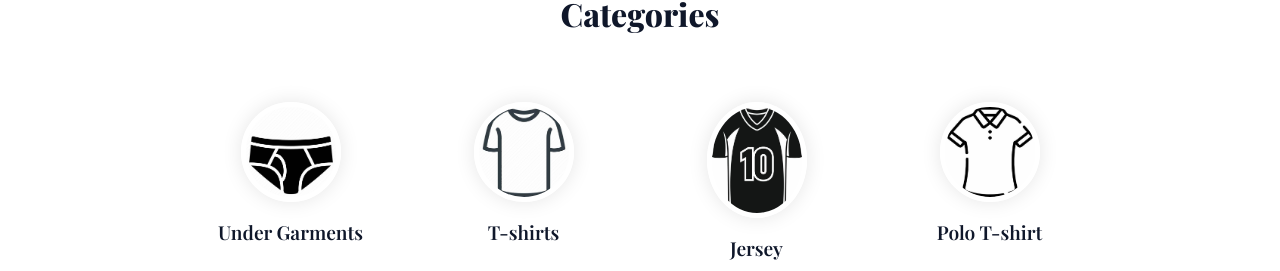
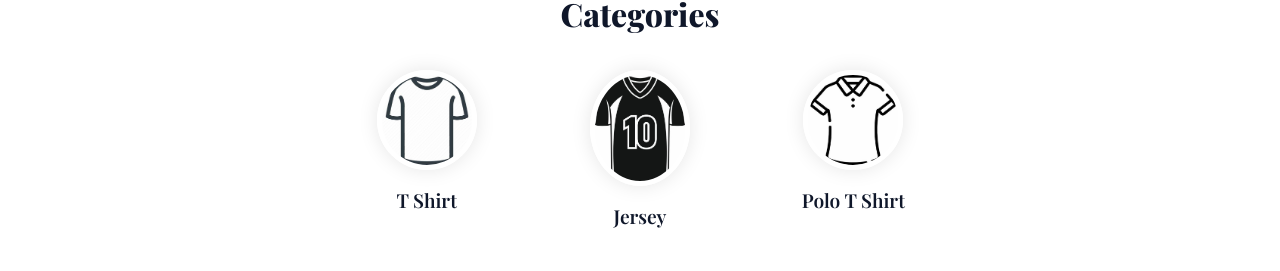
Before and after one commit to fahmidurshanto/wear-aura-ecommerce, a React (Vite) app in the folder frontend/: page / in a window 1280 px wide. Shown: the part 529-800 px from the top of the page. Built offline with nearby package versions, Linux system fonts and the light colour scheme.

Commit message:
Added Single category page with product cards

```diff
--- a/frontend/src/data/products.json
+++ b/frontend/src/data/products.json
@@ -56,7 +56,7 @@
     {
       "id": 6,
       "name": "Cocktail Dress",
-      "category": "dress",
+      "category": "Dress",
       "description": "Chic cocktail dress for parties and events.",
       "price": 89.99,
       "image": "https://images.unsplash.com/photo-1496747611176-843222e1e57c?q=80&w=2073&auto=format&fit=crop&ixlib=rb-4.0.3&ixid=M3wxMjA3fDB8MHxwaG90by1wYWdlfHx8fGVufDB8fHx8fA%3D%3D",
@@ -104,5 +104,113 @@
       "image": "https://plus.unsplash.com/premium_photo-1664298355914-bc65d2c9af64?q=80&w=2070&auto=format&fit=crop&ixlib=rb-4.0.3&ixid=M3wxMjA3fDB8MHxwaG90by1wYWdlfHx8fGVufDB8fHx8fA%3D%3D",
       "color": "green",
       "rating": 3
+    },
+    {
+      "id": 11,
+      "name": "Home Jersey",
+      "category": "jersey",
+      "description": "Official home jersey with comfortable fit and moisture-wicking fabric.",
+      "price": 45.99,
+      "oldPrice": 55.99,
+      "image": "https://images.unsplash.com/photo-1569124589358-40ba0e1c1f4d?q=80&w=2073&auto=format&fit=crop",
+      "color": "red",
+      "rating": 4.5,
+      "author": "admin"
+    },
+    {
+      "id": 12,
+      "name": "Away Jersey",
+      "category": "jersey",
+      "description": "Breathable away jersey designed for peak performance.",
+      "price": 49.99,
+      "oldPrice": 59.99,
+      "image": "https://images.unsplash.com/photo-1574333751168-0e03a0d2087c?q=80&w=2070&auto=format&fit=crop",
+      "color": "blue",
+      "rating": 4.7,
+      "author": "admin"
+    },
+    {
+      "id": 13,
+      "name": "Classic T-Shirt",
+      "category": "tshirt",
+      "description": "Soft cotton t-shirt with a classic fit for daily wear.",
+      "price": 19.99,
+      "oldPrice": 24.99,
+      "image": "https://images.unsplash.com/photo-1560807707-8cc77767d783?q=80&w=2070&auto=format&fit=crop",
+      "color": "white",
+      "rating": 4.3,
+      "author": "admin"
+    },
+    {
+      "id": 14,
+      "name": "Graphic T-Shirt",
+      "category": "tshirt",
+      "description": "Stylish graphic tee with high-quality print, perfect for casual outings.",
+      "price": 22.99,
+      "oldPrice": 29.99,
+      "image": "https://images.unsplash.com/photo-1532170139276-a1464d9b9115?q=80&w=2070&auto=format&fit=crop",
+      "color": "black",
+      "rating": 4.0,
+      "author": "user123"
+    },
+    {
+      "id": 15,
+      "name": "polo_t_shirt",
+      "category": "polo",
+      "description": "Moisture-wicking polo shirt designed for active use.",
+      "price": 29.99,
+      "oldPrice": 34.99,
+      "image": "https://images.unsplash.com/photo-1522199563093-ccc3c6eaf6a2?q=80&w=2070&auto=format&fit=crop",
+      "color": "green",
+      "rating": 4.6,
+      "author": "admin"
+    },
+    {
+      "id": 16,
+      "name": "Casual Polo",
+      "category": "polo",
+      "description": "Classic polo with a soft fabric, perfect for both work and leisure.",
+      "price": 27.99,
+      "oldPrice": 32.99,
+      "image": "https://images.unsplash.com/photo-1523260986285-c891106db362?q=80&w=2070&auto=format&fit=crop",
+      "color": "navy blue",
+      "rating": 4.2,
+      "author": "user456"
+    },
+    {
+      "id": 17,
+      "name": "Retro Jersey",
+      "category": "jersey",
+      "description": "Throwback jersey with vintage design elements.",
+      "price": 59.99,
+      "oldPrice": 69.99,
+      "image": "https://images.unsplash.com/photo-1583007472519-60f3458b3479?q=80&w=2070&auto=format&fit=crop",
+      "color": "yellow",
+      "rating": 4.8,
+      "author": "admin"
+    },
+    {
+      "id": 18,
+      "name": "Oversized T-Shirt",
+      "category": "tshirt",
+      "description": "Comfortable oversized t-shirt with minimalist design.",
+      "price": 24.99,
+      "oldPrice": 29.99,
+      "image": "https://images.unsplash.com/photo-1581299895774-4c0848bda8a6?q=80&w=2070&auto=format&fit=crop",
+      "color": "gray",
+      "rating": 4.4,
+      "author": "user789"
+    },
+    {
+      "id": 19,
+      "name": "Performance Polo",
+      "category": "polo",
+      "description": "Lightweight performance polo, ideal for both sports and casual wear.",
+      "price": 32.99,
+      "oldPrice": 37.99,
+      "image": "https://images.unsplash.com/photo-1597601910461-cb64d593baf4?q=80&w=2070&auto=format&fit=crop",
+      "color": "black",
+      "rating": 4.5,
+      "author": "admin"
     }
   ]
--- /dev/null
+++ b/frontend/src/pages/Category/CategoryPage.jsx
@@ -0,0 +1,34 @@
+import { useEffect, useState } from "react";
+import { useParams } from "react-router-dom";
+import products from "../../data/products.json"
+import ProductCards from "../Shop/ProductCards";
+
+const CategoryPage = () => {
+    const {categoryName} = useParams();
+    console.log(useParams())
+    const [filteredProduct, setFilteredProduct] = useState([]);
+    useEffect(() =>{
+        const filtered = products.filter((product) => product.category === categoryName.toLowerCase());
+        console.log(filtered)
+
+        setFilteredProduct(filtered)
+    }, [categoryName]);
+
+    useEffect(() =>{
+        window.scrollTo(0,0)
+    })
+    return (
+        <>
+            <section className="section__container bg-primary-light">
+                <h2 className="section__header capitalize">{categoryName}</h2>
+                <p className="section__subheader">Browse a diverse range of categories, from chic dresses to versatile accessories. Elevate your style today!</p>
+            </section>
+
+            <div className="section__container">
+                <ProductCards products={filteredProduct}></ProductCards>
+            </div>
+        </>
+    );
+};
+
+export default CategoryPage;
--- a/frontend/src/pages/Home/Categories.jsx
+++ b/frontend/src/pages/Home/Categories.jsx
@@ -1,6 +1,5 @@
 import React from 'react';
-import category1 from "../../assets/undergarment.jpeg";
-import category2 from "../../assets/t-shirt.jpeg";
+import category2 from "../../assets/t-shirt.jpeg"
 import category3 from "../../assets/jersey.jpg";
 import category4 from "../../assets/polo-tshirt.jpeg";
 import { Link } from 'react-router-dom';
@@ -8,17 +7,16 @@ import { Link } from 'react-router-dom';
 const Categories = () => {
 
     const categories = [
-        {name: "Under Garments", path: "under_garments", image: category1},
-        {name: "T-shirts", path: "t_shirt", image: category2},
+        {name: "T Shirt", path: "tshirt", image: category2},
         {name: "Jersey", path: "jersey", image: category3},
-        {name: "Polo T-shirt", path: "polo_t_shirt", image: category4},
+        {name: "Polo T Shirt", path: "polo", image: category4},
     ]
 
     return (
         <div>
 
         // <h2 className="section__header">Categories</h2>
-        <div className='product__grid'>
+        <div className='grid grid-cols-2 md:grid-cols-3 gap-8 md:gap-0 mt-8 w-[50%] mx-auto'>
             {
                 categories.map((category) =>(
                     <Link key={category.name} to={`/categories/${category.path}`} className="categories__card">
--- a/frontend/src/pages/Home/Home.jsx
+++ b/frontend/src/pages/Home/Home.jsx
@@ -1,9 +1,9 @@
-
 import Blogs from "../Blogs/Blogs";
 import TrendingProducts from "../Shop/TrendingProducts";
 import Categories from "./Categories";
 import DealsSection from "./DealsSection";
 import HeroSection from "./HeroSection";
+import NoDealsAvailable from "./NoDealsAvailable";
 import PromoBanner from "./PromoBanner";
 import Fade from "./Slider";
 
@@ -14,7 +14,10 @@ const Home = () => {
       <Categories></Categories>
       <HeroSection></HeroSection>
       <TrendingProducts></TrendingProducts>
+      <div className="container mx-auto">
     <DealsSection></DealsSection>
+    <NoDealsAvailable></NoDealsAvailable>
+      </div>
       <PromoBanner></PromoBanner>
       <Blogs></Blogs>
     </>
--- /dev/null
+++ b/frontend/src/pages/Home/NoDealsAvailable.jsx
@@ -0,0 +1,12 @@
+import React from 'react';
+
+const NoDealsAvailable = () => {
+  return (
+    <div className="flex flex-col items-center justify-center h-full py-16 bg-gray-100">
+      <h2 className="text-2xl font-semibold text-gray-600">No Deals Right Now</h2>
+      <p className="mt-2 text-gray-500">Please check back later for exciting offers!</p>
+    </div>
+  );
+};
+
+export default NoDealsAvailable;
--- a/frontend/src/routes/router.jsx
+++ b/frontend/src/routes/router.jsx
@@ -1,6 +1,7 @@
 import { createBrowserRouter } from "react-router-dom";
 import App from "../App";
 import Home from "../pages/Home/Home";
+import CategoryPage from "../pages/Category/CategoryPage";
 
 const router = createBrowserRouter([
   {
@@ -10,6 +11,10 @@ const router = createBrowserRouter([
       {
         path: "/",
         element: <Home></Home>
+      },
+      {
+        path: "/categories/:categoryName",
+        element: <CategoryPage></CategoryPage>
       }
     ]
   }
```
Lines whose indentation alone changed are shown as unchanged.
